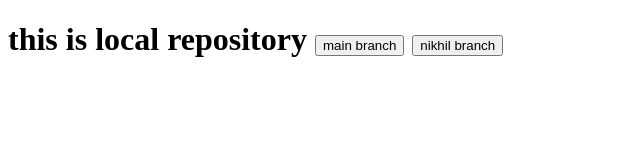
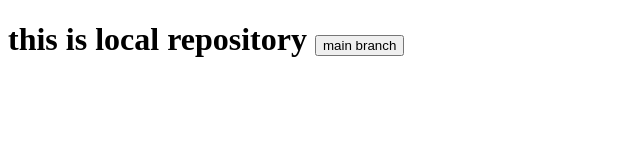
Before and after one commit to phaneendra-nikhil/local-repository, a plain HTML site: page main.html in a window 1280 px wide. Shown: the whole page, without its empty margins (0-640 px from the left). Drawn offline with Linux system fonts and the light colour scheme.

Commit message:
delete button

```diff
--- a/main.html
+++ b/main.html
@@ -8,7 +8,7 @@
 <body>
     <h1>this is local repository
         <button>main branch</button>
-        <button>nikhil branch</button>
+
     </h1>
 </body>
 </html>
```
